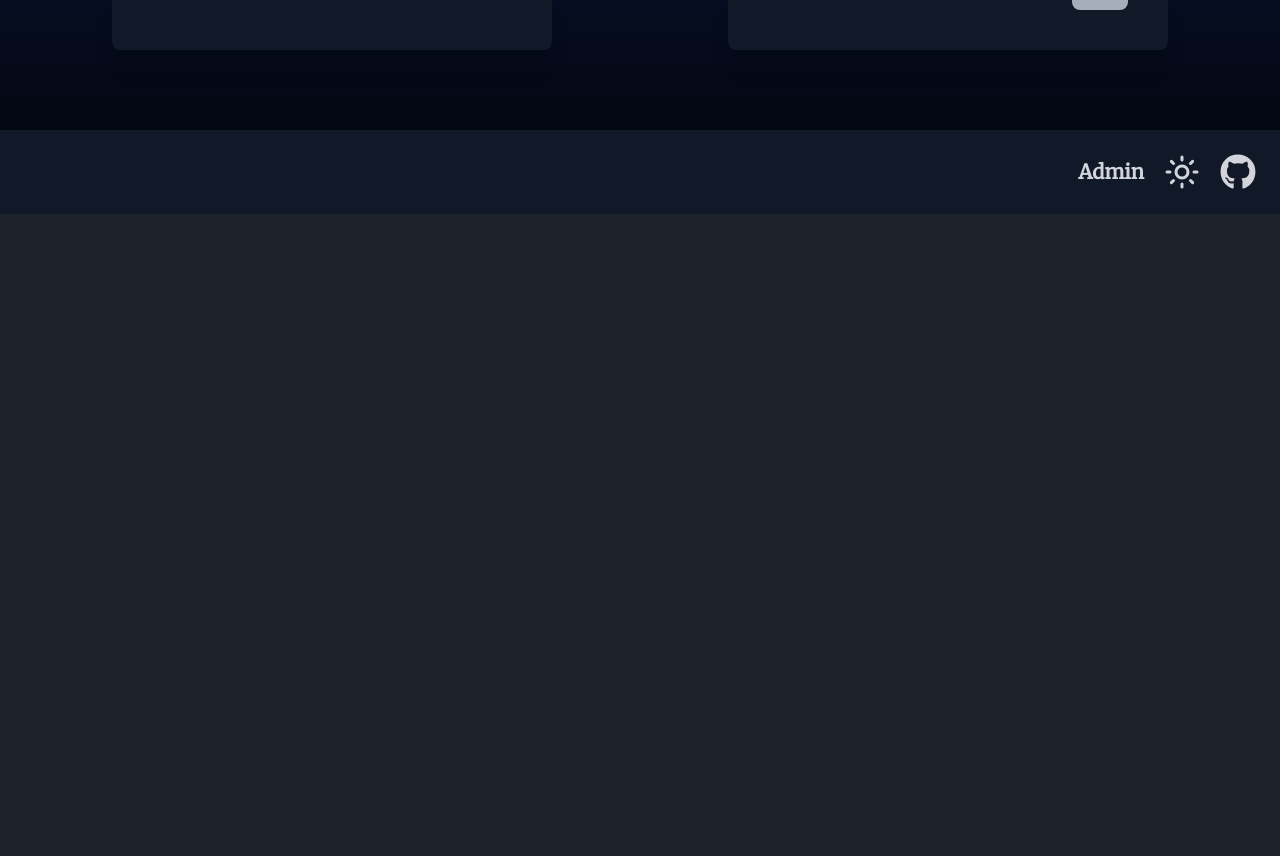
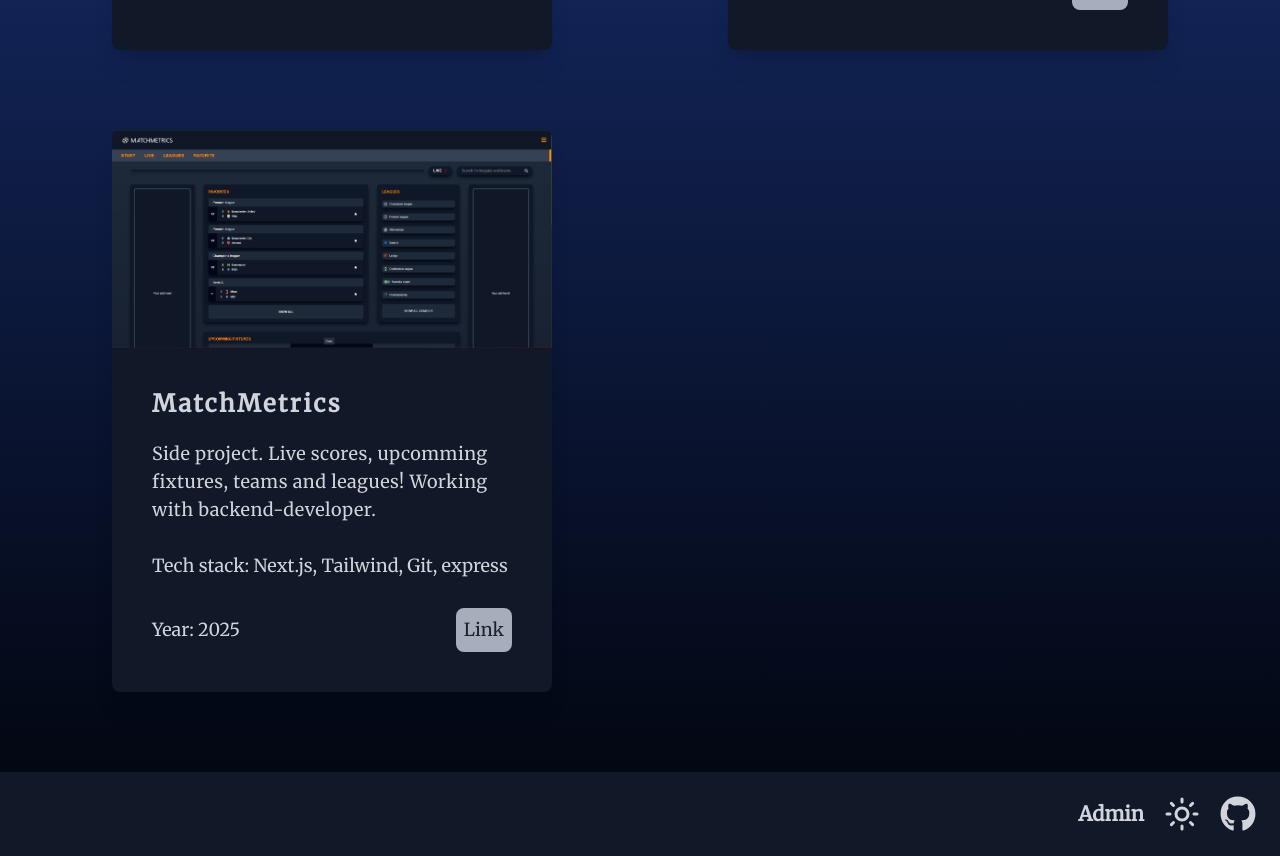
Before and after one commit to Hampus2001/v.6_workshop.portfolio, a Next.js app: page / in a window 1280 px wide. Shown: the part 2097-2953 px from the top of the page. Before the commit the page ends 2311 px from the top, so only its background shows below. Built offline with nearby package versions, Linux system fonts and the light colour scheme; what @designbycode/tailwindcss-text-shadow would draw is missing.

Commit message:
added project

```diff
--- a/src/contexts/PortfolioContext.js
+++ b/src/contexts/PortfolioContext.js
@@ -24,6 +24,16 @@ export default function PortfolioContext({ children }) {
       techSkills: "Next.js, Tailwind, Git",
       id: "",
     },
+    {
+      image: "./images/matchmetrics.png",
+      title: "MatchMetrics",
+      description:
+        "Side project. Live scores, upcomming fixtures, teams and leagues! Working with backend-developer.",
+      year: "2025",
+      link: "https://matchmetrix-frontend-frame.vercel.app/",
+      techSkills: "Next.js, Tailwind, Git, express",
+      id: "",
+    },
   ]);
 
   return (
--- a/src/pages/index.js
+++ b/src/pages/index.js
@@ -78,7 +78,10 @@ export default function Home() {
 
         <div className="flex flex-col items-center gap-20">
           <h2 className="text-lg md:text-2xl">PROJECTS</h2>
-          <div id="projects" className="flex-wrap flex justify-between gap-10">
+          <div
+            id="projects"
+            className="flex-wrap flex justify-between gap-10 lg:gap-20"
+          >
             <Card />
           </div>
         </div>
```
Also changed, not shown: public/images/matchmetrics.png (added).
